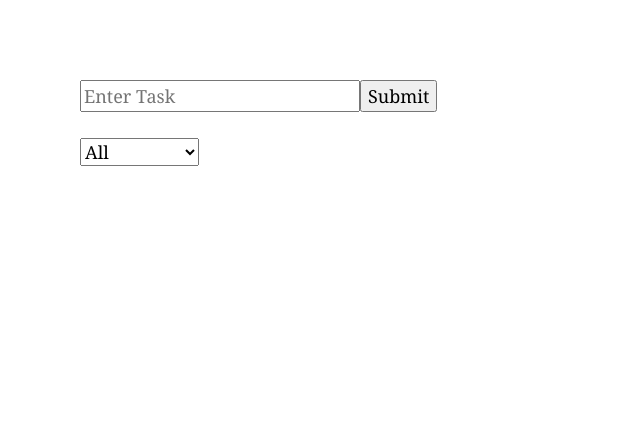
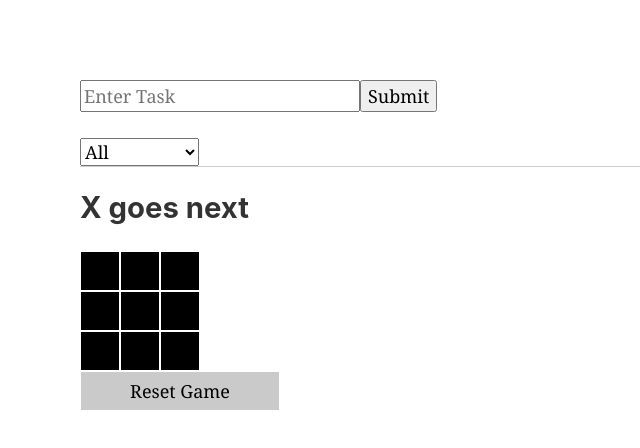
Before and after one commit to harshdp11/My-React-App, a Gatsby site: page / in a window 1280 px wide. Shown: the whole page, without its empty margins (0-640 px from the left). Built offline with nearby package versions, Linux system fonts and the light colour scheme; Gatsby itself is replaced by a stand-in of ours.

Commit message:
tic tac toe :  added the history saving array

```diff
--- a/src/components/TodoApp/todoApp.js
+++ b/src/components/TodoApp/todoApp.js
@@ -44,7 +44,9 @@ class TodoApp extends React.Component{
         // update the both state items
         this.setState({
             todoList:tempStateCloneArray,
-            filteredList:tempStateCloneArray
+            filteredList:tempStateCloneArray,
+            // Imagine scenario where filter is set to complete and user adds a new item in todolst. For this case, whenever user adds a new input, the filter is updated to automatically show all
+            currentStatus:'all'
         });
     }
 
--- a/src/components/TodoApp/userInput.js
+++ b/src/components/TodoApp/userInput.js
@@ -19,7 +19,6 @@ class UserInput extends React.Component{
         // send the input data to the parent component
         this.props.receiveInput(userInput);
 
-
         // the the input feild after submit has been clicked
         event.target.myname.value=null;
         event.preventDefault();
--- a/src/components/tictactoe/board.js
+++ b/src/components/tictactoe/board.js
@@ -0,0 +1,103 @@
+import * as React from "react"
+import Game from "./game"
+import Square from "./square"
+
+class Board extends React.Component{
+    constructor(props){
+        super(props)
+        this.state = {
+            goNext:'X',
+            moveCounter:0,
+            gameOn:true,
+            winner: '',
+            gameHistory:Array(10).fill(Array(9).fill('')),
+            saveHistory:[],
+            board:Array(9).fill('')
+        }
+    }
+
+    handleCallbackForUpdateNext = (nextMove) =>{
+        let incrementMove = this.state.moveCounter;
+        incrementMove++;
+        this.setState({
+            goNext:nextMove,
+            moveCounter:incrementMove
+        })
+    }
+
+    handleCallbackForSaving = (recentMove) =>{
+        var temp = [];
+        temp = [...this.state.saveHistory]
+        temp.push(recentMove);
+
+        this.setState({
+            saveHistory:temp
+        },
+            () =>{
+                this.updateGameHistory();
+            }
+        );
+    }
+
+    updateGameHistory = () =>{
+        let latestInput = Array(9).fill('');
+        for(let i=0;i<this.state.saveHistory.length;i++){
+            latestInput[this.state.saveHistory[i].position] = this.state.saveHistory[i].value;
+        }
+
+        this.state.gameHistory[this.state.moveCounter] = latestInput;
+        this.setState({
+            board:latestInput
+        },()=>{
+            this.checkWinner(this.state.board);
+            console.log(this.state.gameHistory);
+        });
+
+    }
+
+    checkWinner=(arr)=>{
+        const winnerCheck = [[0,1,2], [3,4,5], [6,7,8], [0,3,6], [1,4,7], [2,5,8], [0,4,8], [2,4,6]];
+        console.log(arr);
+        for(let cell=0; cell<winnerCheck.length; cell++){
+            let a = arr[winnerCheck[cell][0]];
+            let b = arr[winnerCheck[cell][1]];
+            let c = arr[winnerCheck[cell][2]];
+
+            if( a===b && b===c && a===c && a!==''){
+                console.log(a);
+                this.setState({
+                   gameOn:false,
+                   winner: a
+                });
+
+                break;
+            }
+        }
+    }
+
+    render(){
+        return(
+            <div>
+                <Game goNext={this.state.goNext} moveCounter={this.state.moveCounter} gameOn={this.state.gameOn} winner={this.state.winner}/>
+                <div className="row row-1">
+                    <Square gameStatus={this.state.gameOn} moveCounter={this.state.moveCounter} saveMoves={this.handleCallbackForSaving}  updateNext={this.handleCallbackForUpdateNext} buttonIndex='0' nextInput={this.state.goNext}/>
+                    <Square gameStatus={this.state.gameOn} moveCounter={this.state.moveCounter} saveMoves={this.handleCallbackForSaving}  updateNext={this.handleCallbackForUpdateNext} buttonIndex='1' nextInput={this.state.goNext}/>
+                    <Square gameStatus={this.state.gameOn} moveCounter={this.state.moveCounter} saveMoves={this.handleCallbackForSaving}  updateNext={this.handleCallbackForUpdateNext} buttonIndex='2' nextInput={this.state.goNext}/>
+                </div>
+                <div className="row row-2">
+                    <Square gameStatus={this.state.gameOn} moveCounter={this.state.moveCounter}  saveMoves={this.handleCallbackForSaving}  updateNext={this.handleCallbackForUpdateNext} buttonIndex='3' nextInput={this.state.goNext}/>
+                    <Square gameStatus={this.state.gameOn} moveCounter={this.state.moveCounter}  saveMoves={this.handleCallbackForSaving}  updateNext={this.handleCallbackForUpdateNext} buttonIndex='4' nextInput={this.state.goNext}/>
+                    <Square gameStatus={this.state.gameOn} moveCounter={this.state.moveCounter}  saveMoves={this.handleCallbackForSaving}  updateNext={this.handleCallbackForUpdateNext} buttonIndex='5' nextInput={this.state.goNext}/>
+                </div>
+                <div className="row row-3">
+                    <Square gameStatus={this.state.gameOn} moveCounter={this.state.moveCounter}  saveMoves={this.handleCallbackForSaving}  updateNext={this.handleCallbackForUpdateNext} buttonIndex='6' nextInput={this.state.goNext}/>
+                    <Square gameStatus={this.state.gameOn} moveCounter={this.state.moveCounter}  saveMoves={this.handleCallbackForSaving}  updateNext={this.handleCallbackForUpdateNext} buttonIndex='7' nextInput={this.state.goNext}/>
+                    <Square gameStatus={this.state.gameOn} moveCounter={this.state.moveCounter}  saveMoves={this.handleCallbackForSaving}  updateNext={this.handleCallbackForUpdateNext} buttonIndex='8' nextInput={this.state.goNext}/>
+                </div>
+                <button className="resetGame" type="submit" value="reset" onClick={this.resetGame}>Reset Game</button>
+            </div>
+        )
+    }
+}
+
+export default Board
--- a/src/components/tictactoe/game.js
+++ b/src/components/tictactoe/game.js
@@ -0,0 +1,22 @@
+import * as React from "react"
+
+class Game extends React.Component{
+    constructor(props){
+        super(props)
+        this.state = {
+
+        }
+    }
+
+    render(){
+        return(
+            <div>
+                <h2 className={(this.props.gameOn && this.props.moveCounter<9) ? 'show' : 'hide' }>{this.props.goNext} goes next</h2>
+                <h2 className={!this.props.gameOn ? 'show' : 'hide' }>{this.props.winner} won the game</h2>
+                <h2 className={(this.props.gameOn && this.props.moveCounter===9) ? 'show' : 'hide' }>Draw! restart game</h2>
+            </div>
+        )
+    }
+}
+
+export default Game
--- a/src/components/tictactoe/square.js
+++ b/src/components/tictactoe/square.js
@@ -0,0 +1,45 @@
+import * as React from "react"
+import './tictactoe.css'
+
+class Square extends React.Component{
+    constructor(props){
+        super(props)
+        this.state = {
+            buttonContent: '',
+            gameHistory: Array(9).fill(Array(9).fill('')),
+            moveCounter: this.props.moveCounter
+        }
+    }
+
+    handleInput = () =>{
+        if(this.state.buttonContent === '' && this.props.gameStatus){
+            this.setState({
+                buttonContent:this.props.nextInput
+            },()=>{
+
+               const recentMove = {
+                   step: this.props.moveCounter,
+                   position: this.props.buttonIndex,
+                   value:this.props.nextInput
+               }
+               this.props.saveMoves(recentMove);
+
+                if(this.props.nextInput === 'X'){
+                    this.props.updateNext('O');
+                }
+
+                else{
+                    this.props.updateNext('X');
+                }
+            })
+        }
+    }
+
+    render(){
+        return(
+            <button value={this.state.buttonContent} onClick={this.handleInput}>{this.state.buttonContent}</button>
+        )
+    }
+}
+
+export default Square
--- /dev/null
+++ b/src/components/tictactoe/tictactoe.css
@@ -0,0 +1,28 @@
+button{
+    width: 40px;
+    height: 40px;
+    background-color:black;
+    border: 1px solid white;
+    color: white;
+    text-transform: uppercase;
+}
+
+.row{
+    display: flex;
+}
+
+.show{
+    display: block;
+}
+
+.hide{
+    display: none;
+}
+
+button.resetGame{
+    width: 200px;
+    height: 40px;
+    background-color:rgb(202, 202, 202);
+    color: black;
+    text-transform: none;
+}
--- a/src/pages/index.js
+++ b/src/pages/index.js
@@ -7,11 +7,16 @@ import TestStatful from "../components/testStateful"
 import StyledComponent from "../components/styledComponent"
 import TodoApp from "../components/TodoApp/todoApp"
 import TodoItem from "../components/TodoApp/todoItem"
+import Square from "../components/tictactoe/square"
+import Board from "../components/tictactoe/board"
+import Game from "../components/tictactoe/game"
 
 
 const IndexPage = () => (
   <div>
     <TodoApp />
+    <hr/>
+    <Board />
   </div>
 )
 
```
